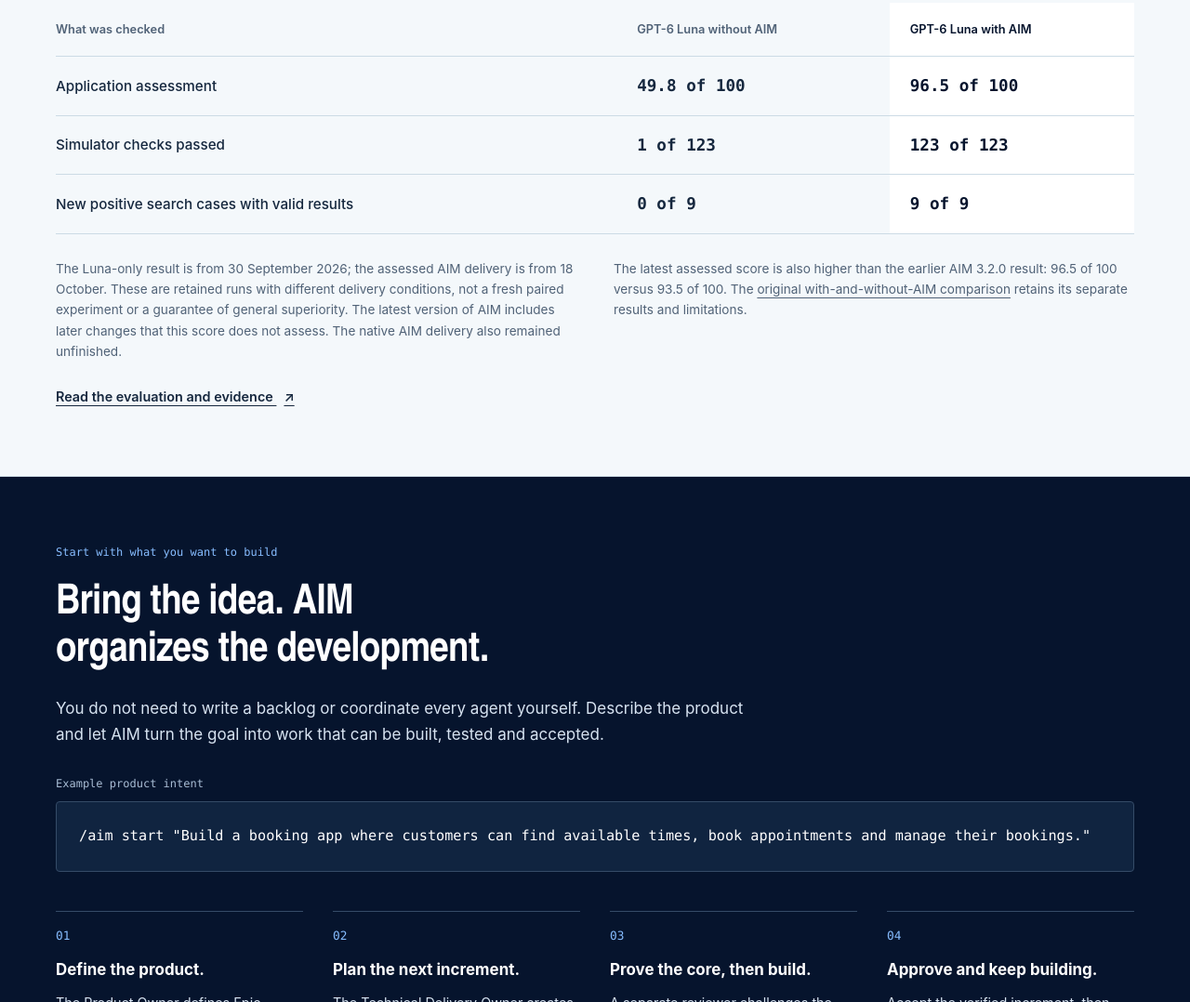
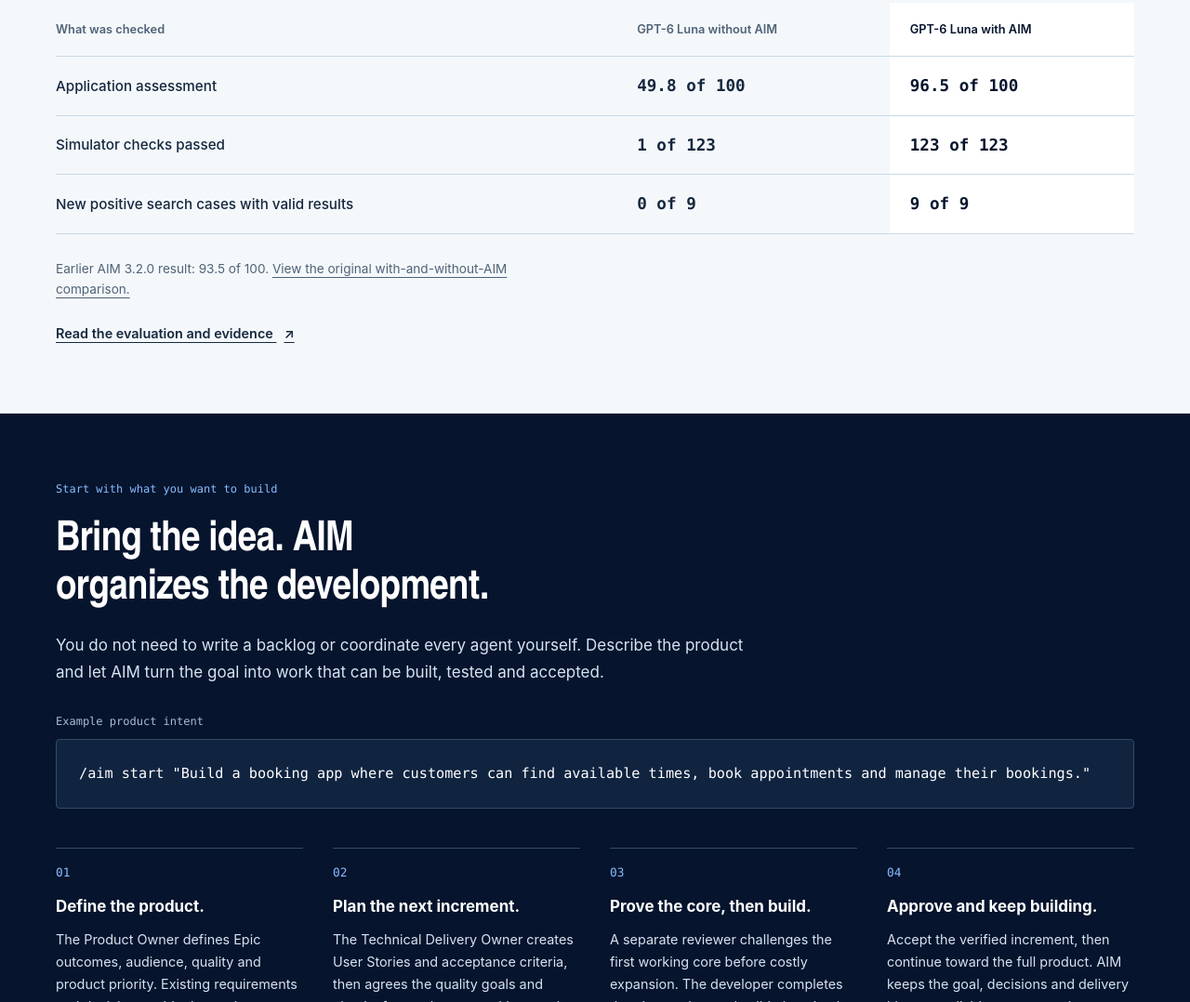
Before and after one commit to joneri/agile-iteration-method, a plain HTML site: page index.html in a window 1280 px wide. Shown: the part 1081-2159 px from the top of the page at 93% size. Drawn offline with Linux system fonts and the light colour scheme.

Commit message:
Remove the comparison disclaimer without replacement

```diff
--- a/index.html
+++ b/index.html
@@ -128,8 +128,7 @@ checkout and its no-write preview before apply.</code></pre>
           </table>
         </div>
         <div class="evidence-notes">
-          <p>The Luna-only result is from 30 September 2026; the assessed AIM delivery is from 18 October. These are retained runs with different delivery conditions, not a fresh paired experiment or a guarantee of general superiority. The latest version of AIM includes later changes that this score does not assess. The native AIM delivery also remained unfinished.</p>
-          <p>The latest assessed score is also higher than the earlier AIM 3.2.0 result: 96.5 of 100 versus 93.5 of 100. The <a href="https://github.com/joneri/agile-iteration-method/blob/main/docs/features/aim-3.2-enigma-m3-case.md">original with-and-without-AIM comparison</a> retains its separate results and limitations.</p>
+          <p>Earlier AIM 3.2.0 result: 93.5 of 100. <a href="https://github.com/joneri/agile-iteration-method/blob/main/docs/features/aim-3.2-enigma-m3-case.md">View the original with-and-without-AIM comparison.</a></p>
         </div>
         <a class="text-link" href="https://github.com/joneri/agile-iteration-method/blob/main/docs/features/aim-enigma-evaluation.md">Read the evaluation and evidence <span aria-hidden="true">↗</span></a>
       </div>
```
